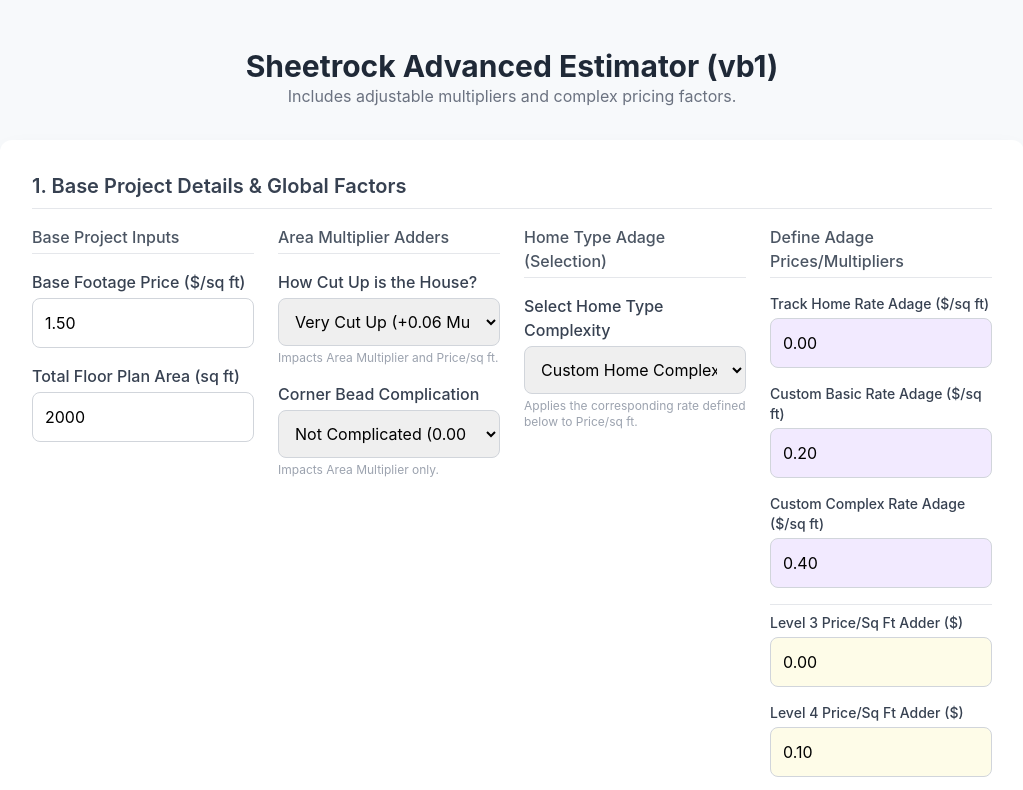
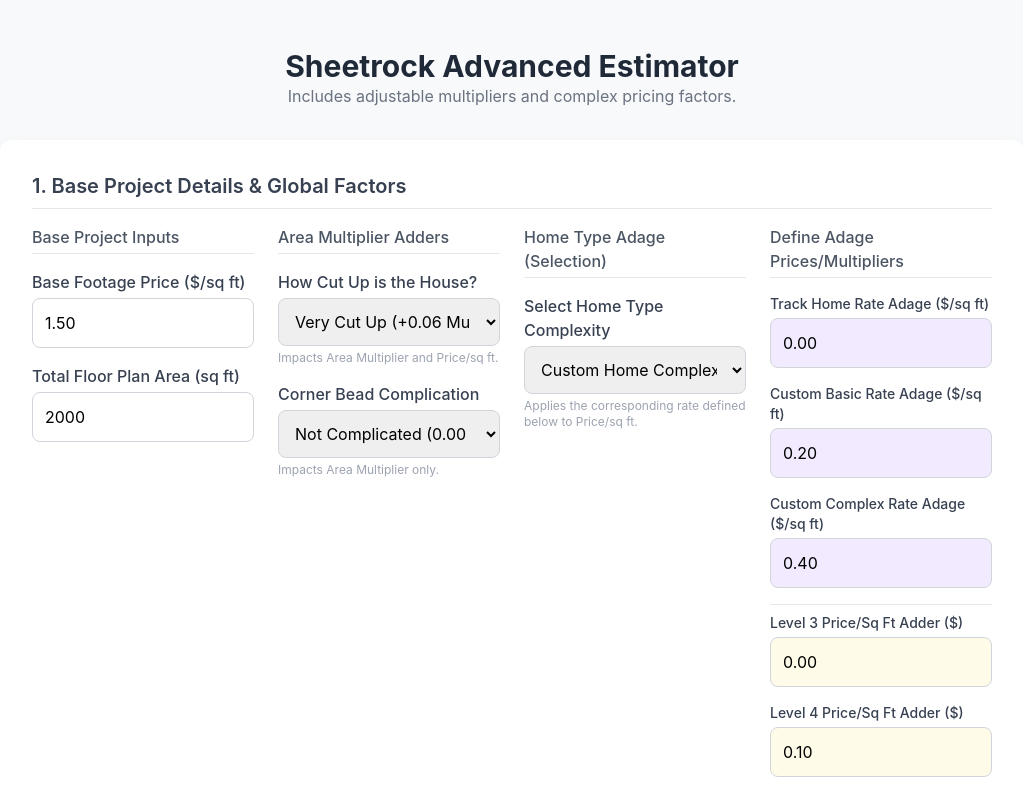
Before and after one commit to gjrstrebe/DrywallEstimator, a plain HTML site: page index.html in a window 1280 px wide. Shown: the top 790 px of the page, without its empty margins (128-1151 px from the left). Drawn offline with nearby package versions, Linux system fonts and the light colour scheme.

Commit message:
Update index.html
edited title

```diff
--- a/index.html
+++ b/index.html
@@ -3,7 +3,7 @@
 <head>
     <meta charset="UTF-8">
     <meta name="viewport" content="width=device-width, initial-scale=1.0">
-    <title>Sheetrock Advanced Estimator (vb1)</title>
+    <title>Sheetrock Advanced Estimator</title>
     <!-- Load Tailwind CSS -->
     <script src="https://cdn.tailwindcss.com"></script>
     <style>
@@ -61,7 +61,7 @@
 
     <div id="app" class="w-full max-w-5xl mt-8">
         <header class="text-center mb-8">
-            <h1 class="text-3xl font-bold text-gray-800">Sheetrock Advanced Estimator (vb1)</h1>
+            <h1 class="text-3xl font-bold text-gray-800">Sheetrock Advanced Estimator</h1>
             <p class="text-gray-500">Includes adjustable multipliers and complex pricing factors.</p>
         </header>
 
```
